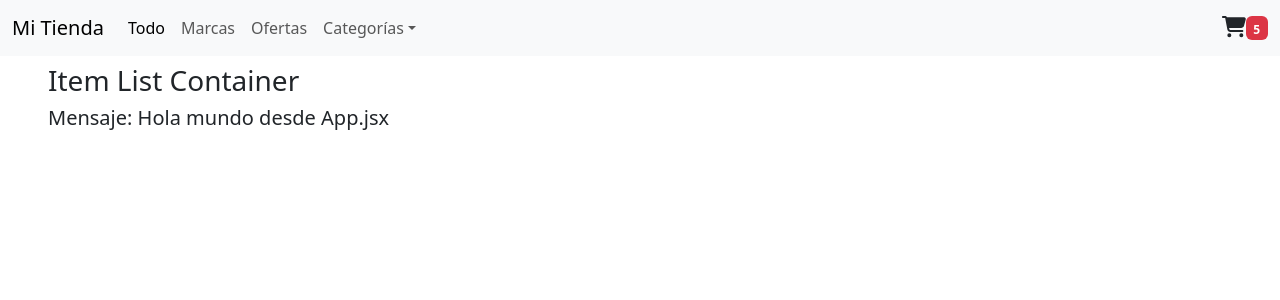
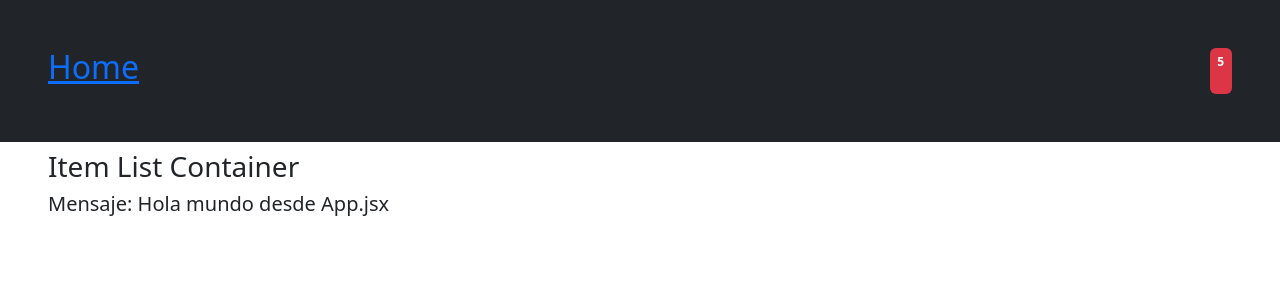
Before and after one commit to VictorVergaraC/coderhouse-react-app, a React (Vite) app: page / in a window 1280 px wide. Shown: the top 300 px of the page. Built offline with nearby package versions, Linux system fonts and the light colour scheme.

Commit message:
Modificando navbar

```diff
--- a/src/components/NavBar.jsx
+++ b/src/components/NavBar.jsx
@@ -1,42 +1,22 @@
-import React from 'react';
+import { Link } from 'react-router-dom';
 import CartWidget from './CartWidget';
 
 const NavBar = () => {
     return (
-        <>
-            <nav className="navbar navbar-expand-lg bg-body-tertiary">
-                <div className="container-fluid">
-                    <a className="navbar-brand" href="#">Mi Tienda</a>
-                    <button className="navbar-toggler" type="button" data-bs-toggle="collapse" data-bs-target="#navbarNavDropdown" aria-controls="navbarNavDropdown" aria-expanded="false" aria-label="Toggle navigation">
-                        <span className="navbar-toggler-icon"></span>
-                    </button>
-                    <div className="collapse navbar-collapse" id="navbarNavDropdown">
-                        <ul className="navbar-nav">
-                            <li className="nav-item">
-                                <a className="nav-link active" aria-current="page" href="#">Todo</a>
-                            </li>
-                            <li className="nav-item">
-                                <a className="nav-link" href="#">Marcas</a>
-                            </li>
-                            <li className="nav-item">
-                                <a className="nav-link" href="#">Ofertas</a>
-                            </li>
-                            <li className="nav-item dropdown">
-                                <a className="nav-link dropdown-toggle" href="#" role="button" data-bs-toggle="dropdown" aria-expanded="false">
-                                    Categorías
-                                </a>
-                                <ul className="dropdown-menu">
-                                    <li><a className="dropdown-item" href="#">Ropa</a></li>
-                                    <li><a className="dropdown-item" href="#">Calzado</a></li>
-                                    <li><a className="dropdown-item" href="#">Accesorios</a></li>
-                                </ul>
-                            </li>
-                        </ul>
-                    </div>
-                    <CartWidget/>
+
+        <div className='bg-dark p-5'>
+            <div className='d-flex justify-content-between'>
+                <Link to="/">
+                    <h2>Home</h2>
+                </Link>
+                <div className='d-flex justify-content-between'>
+                    <Link to="/category/ropa"></Link>
+                    <Link to="/category/calzado"></Link>
+                    <Link to="/category/accesorios"></Link>
                 </div>
-            </nav>
-        </>
+                <CartWidget/>
+            </div>
+        </div>
     );
 }
 
```
Also changed, not shown: src/assets/js/products.js (+19 -0 lines).
